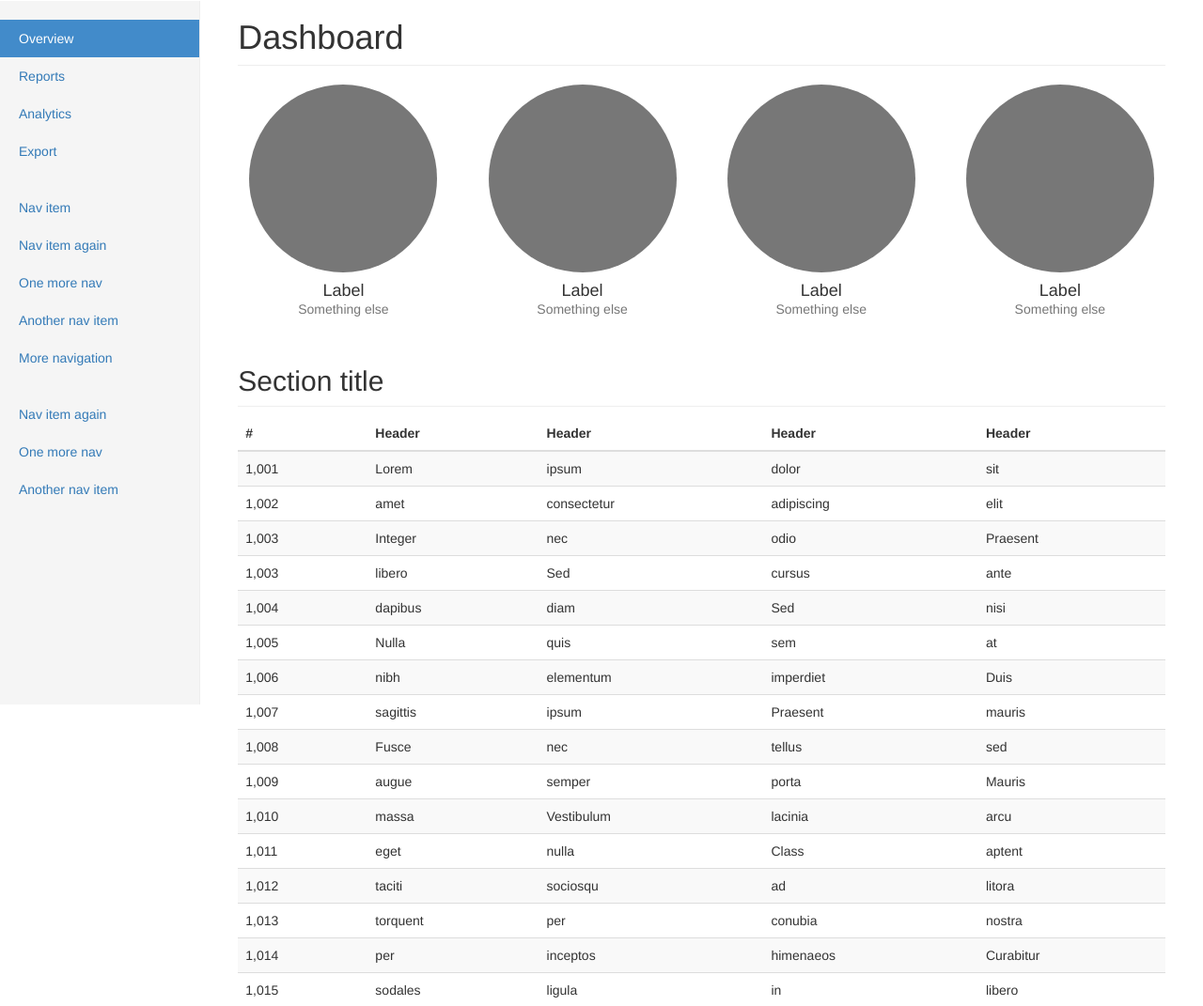
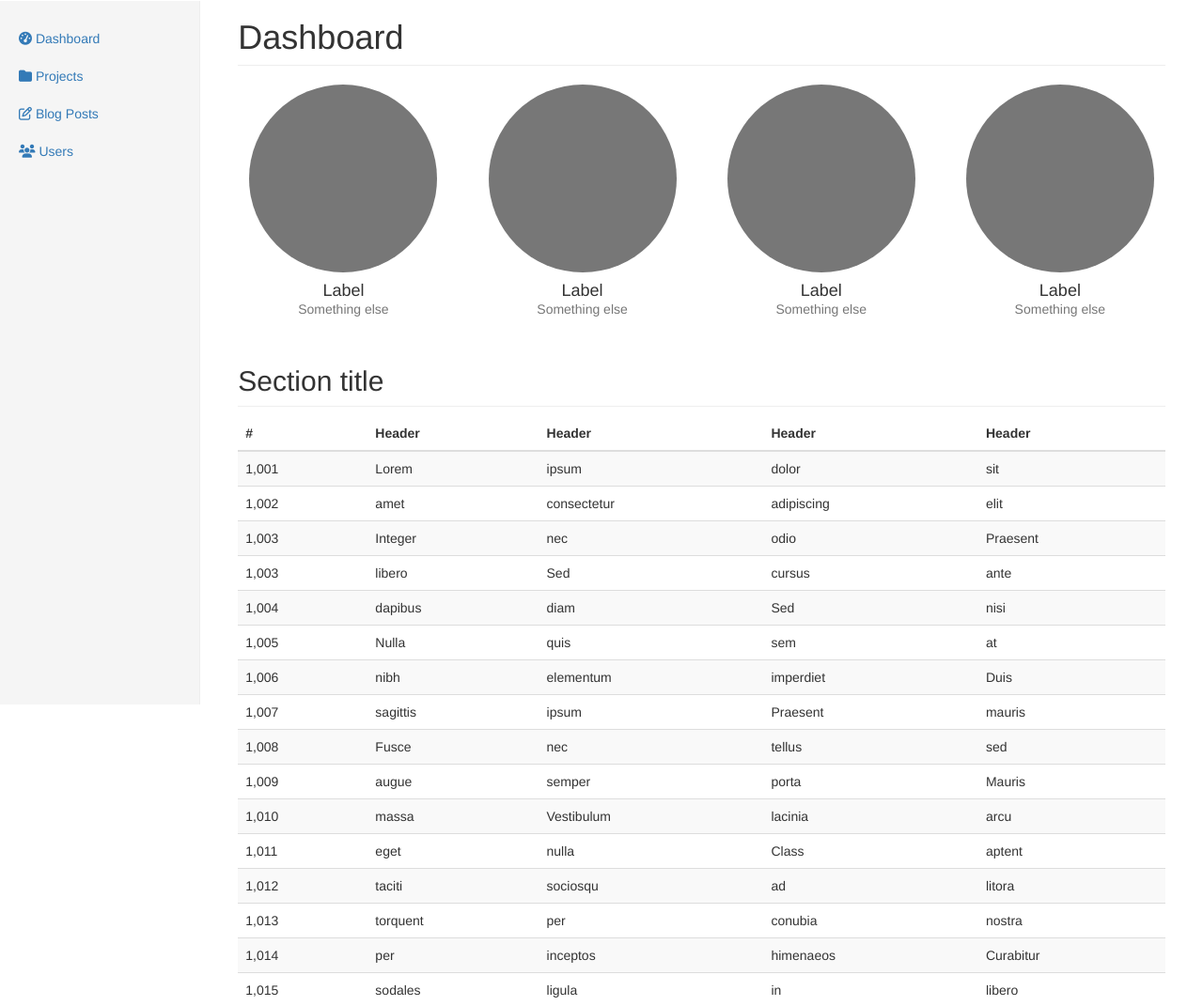
Before and after one commit to nkushh/portfolio, a Django app: page /dashboard/ in a window 1280 px wide. Shown: the part 50-1121 px from the top of the page at 94% size. Run offline with Django 3.2, Linux system fonts and the light colour scheme; some libraries are stand-ins or nearby versions.

Commit message:
Added project view functionality for the dashboard

```diff
--- a/site_engine/templates/site_engine/base.html
+++ b/site_engine/templates/site_engine/base.html
@@ -60,24 +60,12 @@
 
     <div class="container-fluid">
       <div class="row">
-        <div class="col-sm-3 col-md-2 sidebar">
+        <div class="col-md-2 sidebar">
           <ul class="nav nav-sidebar">
-            <li class="active"><a href="#">Overview <span class="sr-only">(current)</span></a></li>
-            <li><a href="#">Reports</a></li>
-            <li><a href="#">Analytics</a></li>
-            <li><a href="#">Export</a></li>
-          </ul>
-          <ul class="nav nav-sidebar">
-            <li><a href="">Nav item</a></li>
-            <li><a href="">Nav item again</a></li>
-            <li><a href="">One more nav</a></li>
-            <li><a href="">Another nav item</a></li>
-            <li><a href="">More navigation</a></li>
-          </ul>
-          <ul class="nav nav-sidebar">
-            <li><a href="">Nav item again</a></li>
-            <li><a href="">One more nav</a></li>
-            <li><a href="">Another nav item</a></li>
+            <li><a href="{%url 'site_engine:dashboard' %}"><i class="fa fa-dashboard"></i> Dashboard <span class="sr-only">(current)</span></a></li>
+            <li><a href="{%url 'site_engine:view-projects' %}"><i class="fa fa-folder"></i> Projects</a></li>
+            <li><a href="#"><i class="fa fa-edit"></i> Blog Posts</a></li>
+            <li><a href="#"><i class="fa fa-group"></i> Users</a></li>
           </ul>
         </div>
         {% block content %}
--- a/site_engine/templates/site_engine/dashboard.html
+++ b/site_engine/templates/site_engine/dashboard.html
@@ -1,6 +1,6 @@
 {% extends "site_engine/base.html" %}
 
-{% block title %}PieroMuguna - Dashboard{% endblock %}
+{% block title %}Dashboard - Home{% endblock %}
 
 {% block content %}
 <div class="col-sm-9 col-sm-offset-3 col-md-10 col-md-offset-2 main">
--- a/site_engine/urls.py
+++ b/site_engine/urls.py
@@ -6,4 +6,5 @@ app_name = 'site_engine'
 
 urlpatterns = [
 	url(r'^$', views.dashboard, name="dashboard"),
+	url(r'^projects/$', views.view_projects, name="view-projects"),
 ]
--- a/site_engine/views.py
+++ b/site_engine/views.py
@@ -1,5 +1,12 @@
 from django.shortcuts import render
+from portfolio.models import Project
 
 # Create your views here.
 def dashboard(request):
 	return render(request, "site_engine/dashboard.html", {})
+
+def view_projects(request):
+	context = {
+		'projects' : Project.objects.all(),
+	}
+	return render(request, "site_engine/projects.html", context)
```
Also changed, not shown: mysite/static/css/dashboard.css (+35 -0 lines), site_engine/templates/site_engine/projects.html (added, +22 -0 lines).
